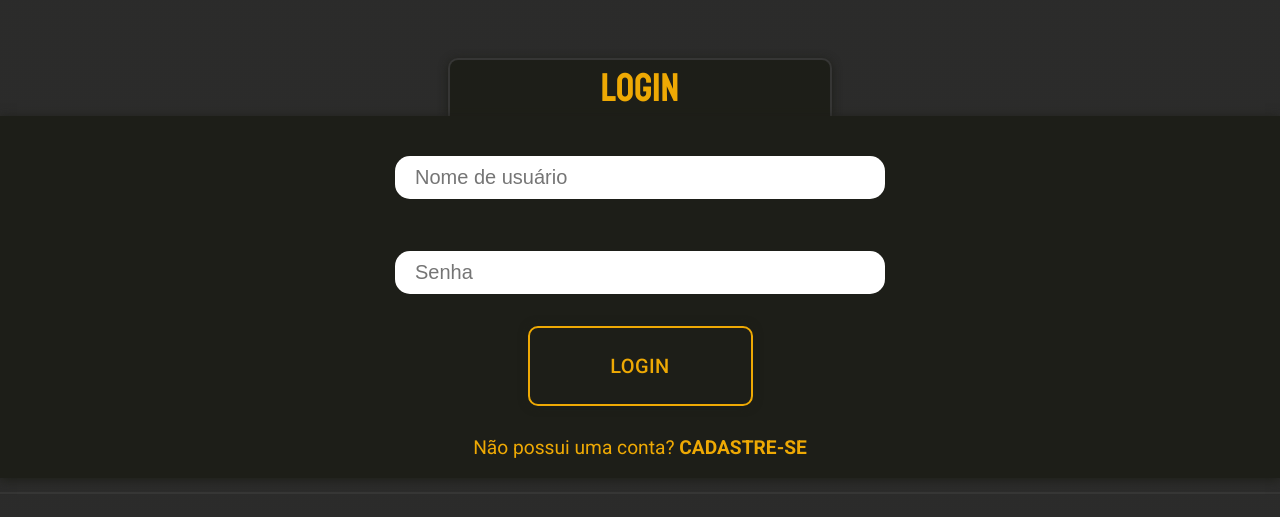
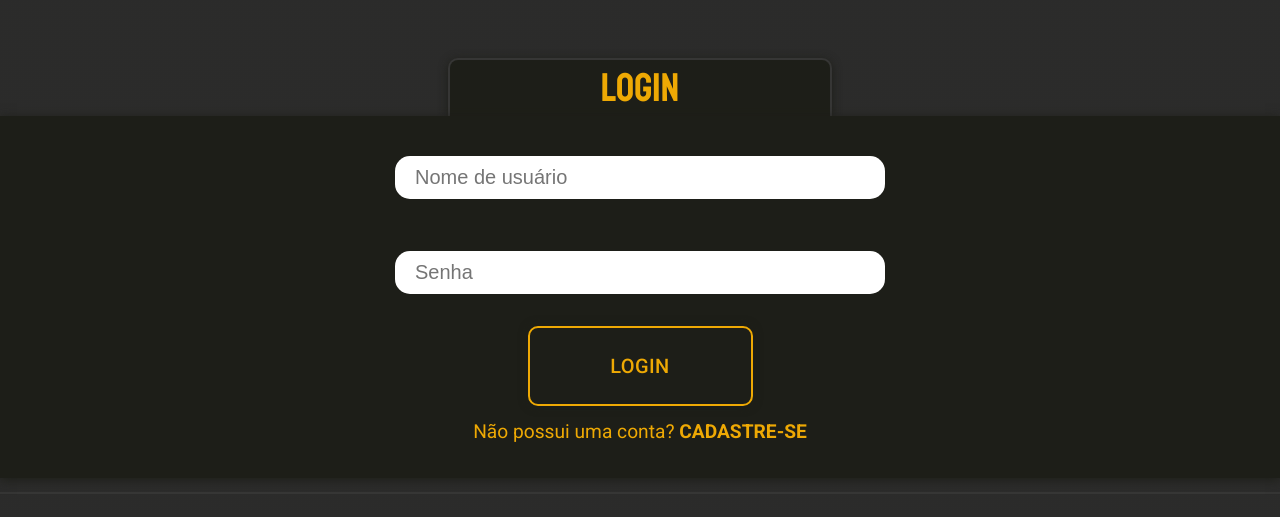
Before and after one commit to AdryellCabral/Habiking, a React (Create React App) app: page /login in a window 1280 px wide. Shown: the part 131-648 px from the top of the page. Built offline with nearby package versions, Linux system fonts and the light colour scheme; no server answers.

Commit message:
styling: bug fixed

```diff
--- a/src/pages/Login/styles.js
+++ b/src/pages/Login/styles.js
@@ -64,6 +64,12 @@ export const DivContainer = styled.div`
     font-size: 1.2rem;
     color: var(--colorTwo);
     margin-top: 4vh;
+    margin-bottom: 2vh;
+
+    @media (min-width: 768px) {
+      margin-top: 2vh;
+      margin-bottom: 2vh;
+    }
   }
 
   a {
--- a/src/pages/Register/styles.js
+++ b/src/pages/Register/styles.js
@@ -57,7 +57,6 @@ export const DivContainer = styled.div`
     border: none;
     border-radius: 15px;
     font-size: 20px;
-    margin: 20px;
     margin-bottom: 0;
 
     @media (min-width: 768px) {
@@ -68,7 +67,13 @@ export const DivContainer = styled.div`
   p {
     font-size: 1.2rem;
     color: var(--colorTwo);
-    margin: 10px;
+    margin-top: 4vh;
+    margin-bottom: 2vh;
+
+    @media (min-width: 768px) {
+      margin-top: 2vh;
+      margin-bottom: 2vh;
+    }
   }
 
   a {
```
